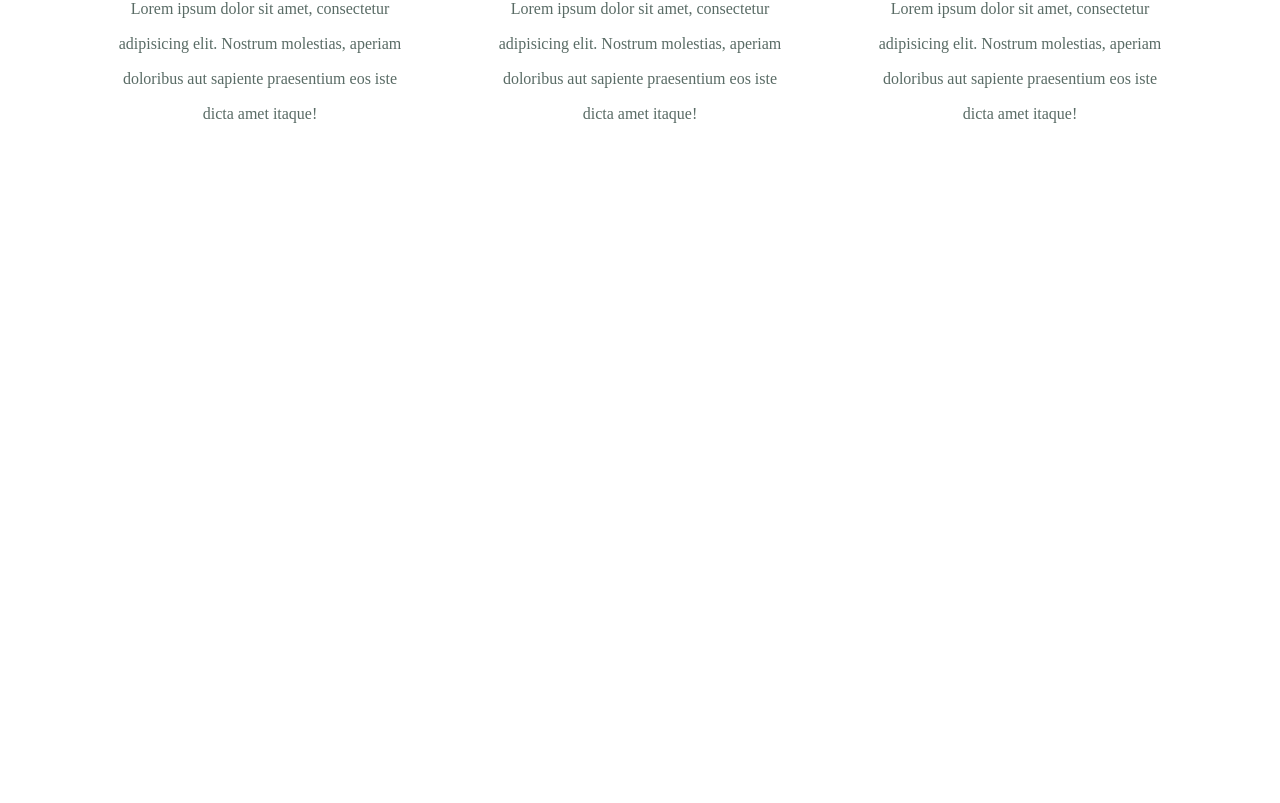
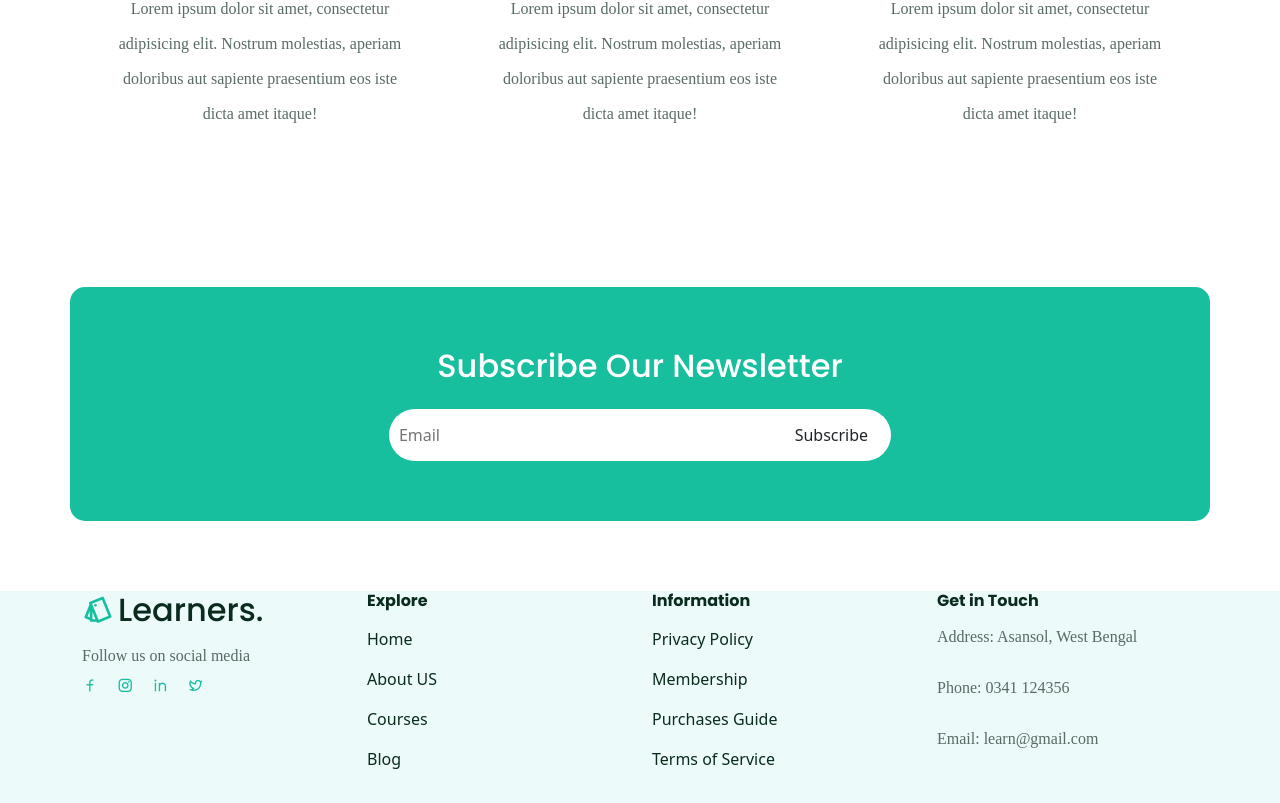
Before and after one commit to irkfaisal/React_OnlineEdu, a React (Create React App) app in the folder onlineedusite/: page / in a window 1280 px wide. Shown: the part 2867-3670 px from the top of the page. Before the commit the page ends 3084 px from the top, so only its background shows below. Built offline with nearby package versions, Linux system fonts and the light colour scheme; a web font is replaced by a local one.

Commit message:
newsletter and final footer section work

```diff
--- /dev/null
+++ b/onlineedusite/src/components/Footer/footer.css
@@ -0,0 +1,21 @@
+.footer {
+    background: rgba(226, 248, 248, 0.664);
+  }
+
+  .follows span a {
+    text-decoration: none;
+  }
+
+  .follows span {
+    margin-right: 15px;
+  }
+
+  .link__list .link__item {
+    background: transparent;
+  }
+
+  .link__list a {
+    text-decoration: none;
+    color: #0a2b1e;
+    font-weight: 500;
+  }
--- /dev/null
+++ b/onlineedusite/src/components/Footer/footer.jsx
@@ -0,0 +1,127 @@
+import React from "react";
+import { Container, Row, Col, ListGroup, ListGroupItem } from "reactstrap";
+
+import "./footer.css";
+
+const footerQuickLinks = [
+  {
+    display: "Home",
+    url: "#",
+  },
+  {
+    display: "About US",
+    url: "#",
+  },
+
+  {
+    display: "Courses",
+    url: "#",
+  },
+
+  {
+    display: "Blog",
+    url: "#",
+  },
+];
+
+const footerInfoLinks = [
+  {
+    display: "Privacy Policy",
+    url: "#",
+  },
+  {
+    display: "Membership",
+    url: "#",
+  },
+
+  {
+    display: "Purchases Guide",
+    url: "#",
+  },
+
+  {
+    display: "Terms of Service",
+    url: "#",
+  },
+];
+
+const Footer = () => {
+  return (
+    <footer className="footer">
+      <Container>
+        <Row>
+          <Col lg="3" md="6" className="mb-4">
+            <h2 className=" d-flex align-items-center gap-1">
+              <i class="ri-pantone-line"></i> Learners.
+            </h2>
+
+            <div className="follows">
+              <p className="mb-0">Follow us on social media</p>
+              <span>
+                {" "}
+                <a href="facebook.com">
+                  <i class="ri-facebook-line"></i>
+                </a>
+              </span>
+
+              <span>
+                {" "}
+                <a href="facebook.com">
+                  <i class="ri-instagram-line"></i>
+                </a>
+              </span>
+
+              <span>
+                {" "}
+                <a href="facebook.com">
+                  <i class="ri-linkedin-line"></i>
+                </a>
+              </span>
+
+              <span>
+                {" "}
+                <a href="facebook.com">
+                  <i class="ri-twitter-line"></i>
+                </a>
+              </span>
+            </div>
+          </Col>
+
+          <Col lg="3" md="6" className="mb-4">
+            <h6 className="fw-bold">Explore</h6>
+            <ListGroup className="link__list">
+              {footerQuickLinks.map((item, index) => (
+                <ListGroupItem key={index} className="border-0 ps-0 link__item">
+                  {" "}
+                  <a href={item.url}>{item.display}</a>
+                </ListGroupItem>
+              ))}
+            </ListGroup>
+          </Col>
+
+          <Col lg="3" md="6" className="mb-4">
+            <h6 className="fw-bold">Information</h6>
+            <ListGroup className="link__list">
+              {footerInfoLinks.map((item, index) => (
+                <ListGroupItem key={index} className="border-0 ps-0 link__item">
+                  {" "}
+                  <a href={item.url}>{item.display}</a>
+                </ListGroupItem>
+              ))}
+            </ListGroup>
+          </Col>
+
+          <Col lg="3" md="6">
+            <h6 className="fw-bold">Get in Touch</h6>
+
+            <p>Address: Asansol, West Bengal</p>
+            <p> Phone: 0341 124356</p>
+            <p>Email: learn@gmail.com</p>
+          </Col>
+        </Row>
+      </Container>
+    </footer>
+  );
+};
+
+export default Footer;
--- /dev/null
+++ b/onlineedusite/src/components/Newsletter/Newsletter.css
@@ -0,0 +1,25 @@
+.newsletter {
+    background: #17bf9e;
+
+    padding: 60px;
+    border-radius: 15px;
+  }
+
+  .newsletter h2 {
+    color: #fff;
+  }
+  .subscribe input {
+    border: none;
+    outline: none;
+  }
+
+  .subscribe {
+    padding: 7px 10px;
+    background: #fff;
+    width: 45%;
+    margin: auto;
+    border-radius: 50px;
+    display: flex;
+    align-items: center;
+    justify-content: space-between;
+  }
--- /dev/null
+++ b/onlineedusite/src/components/Newsletter/Newsletter.jsx
@@ -0,0 +1,23 @@
+import React from "react";
+import "./Newsletter.css";
+import { Container, Row, Col } from "reactstrap";
+
+const Newsletter = () => {
+  return (
+    <section>
+      <Container className="newsletter">
+        <Row>
+          <Col lg="12" className="text-center">
+            <h2 className="mb-4">Subscribe Our Newsletter</h2>
+            <div className="subscribe">
+              <input type="text" placeholder="Email" />
+              <button className="btn">Subscribe</button>
+            </div>
+          </Col>
+        </Row>
+      </Container>
+    </section>
+  );
+};
+
+export default Newsletter;
--- a/onlineedusite/src/page/Home.jsx
+++ b/onlineedusite/src/page/Home.jsx
@@ -7,6 +7,8 @@
 import Courses from '../components/Course-section/Courses';
 import ChooseUs from '../components/ChooseUs/ChooseUs';
 import Features from '../components/Features-section/features';
+import Newsletter from '../components/Newsletter/Newsletter';
+import Footer from '../components/Footer/footer';
 
 const Home = () => {
     return (
@@ -18,6 +20,8 @@
            <Courses></Courses>
            <ChooseUs></ChooseUs>
            <Features></Features>
+           <Newsletter></Newsletter>
+           <Footer></Footer>
         </Fragment>
     )
 }
```
